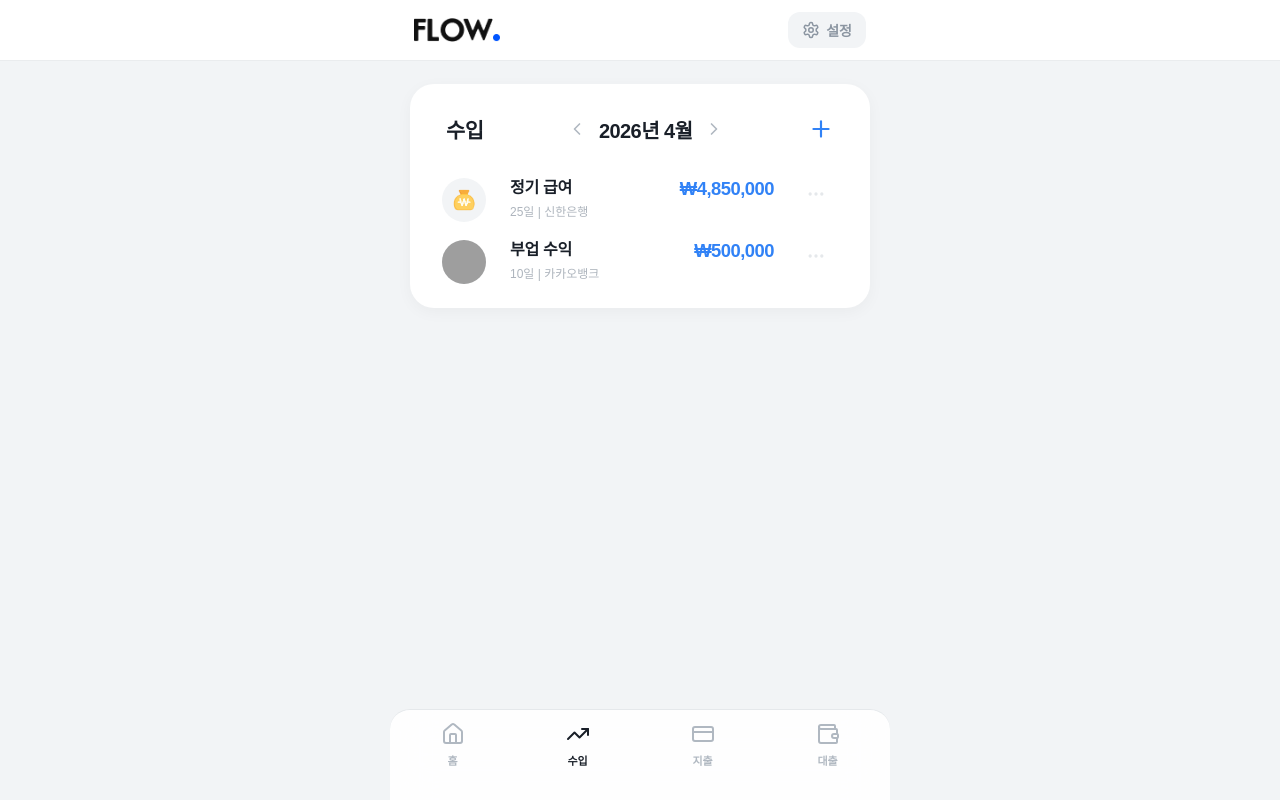
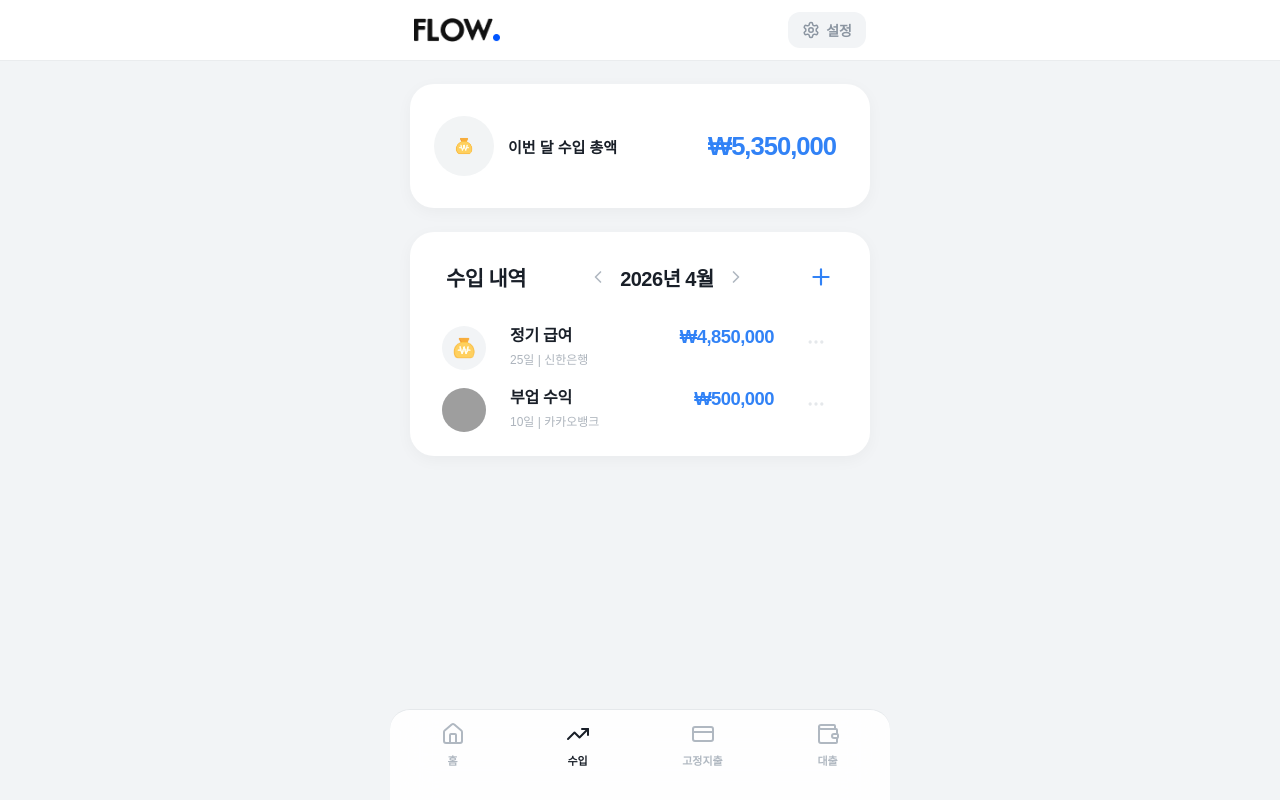
Before and after one commit to cathy-park/flow, a React (Vite) app: page / in a window 1280 px wide. Both pictures are taken after a click on the button "수입". Built offline with nearby package versions, Linux system fonts and the light colour scheme; grey boxes are pictures that could not be loaded; a web font is replaced by a local one.

Commit message:
UI: Fine-tune home summary card padding for symmetry and finalize detail tab refinements

```diff
--- a/index.html
+++ b/index.html
@@ -7,6 +7,22 @@
     <title>Flow</title>
     <link rel="manifest" href="/manifest.json" />
     <meta name="theme-color" content="#ffffff" />
+    <script>
+      // Aggressive cache busting script for PWA migration
+      const CURRENT_VERSION = 'v3';
+      if (localStorage.getItem('app_version') !== CURRENT_VERSION) {
+        if ('serviceWorker' in navigator) {
+          navigator.serviceWorker.getRegistrations().then(registrations => {
+            for (let registration of registrations) { registration.unregister(); }
+            localStorage.setItem('app_version', CURRENT_VERSION);
+            window.location.reload(true);
+          });
+        } else {
+          localStorage.setItem('app_version', CURRENT_VERSION);
+          window.location.reload(true);
+        }
+      }
+    </script>
     <link rel="apple-touch-icon" href="/assets/icon-192.png" />
     <link rel="preconnect" href="https://fonts.googleapis.com">
     <link rel="preconnect" href="https://fonts.gstatic.com" crossorigin>
--- a/src/App.jsx
+++ b/src/App.jsx
@@ -124,7 +124,7 @@ function ActionMenu({ onEdit, onDelete, onClose }) {
 function HomeView({ viewDate, totals, yearlyTotals, navigateMonth, navigateYear, onNavigate, onCopy }) {
   return (
     <div className="home-view">
-      <div className="toss-card" style={{ paddingBottom: '16px' }}>
+      <div className="toss-card" style={{ marginBottom: '30px' }}>
         <div className="home-card-header">
           <DateNavigator
             year={viewDate.year}
@@ -135,7 +135,7 @@ function HomeView({ viewDate, totals, yearlyTotals, navigateMonth, navigateYear,
           <button className="btn-clone-text" onClick={onCopy}>이전 달 가져오기</button>
         </div>
         <HomeSummaryRow icon={ASSETS.ICON_INCOME} label="이번 달 총 수입" amount={totals.income} color="var(--toss-blue)" onClick={() => onNavigate('incomes')} />
-        <HomeSummaryRow icon={ASSETS.ICON_EXPENSE} label="이번 달 총 지출" amount={totals.expense} color="var(--toss-text-main)" onClick={() => onNavigate('expenses')} />
+        <HomeSummaryRow icon={ASSETS.ICON_EXPENSE} label="이번 달 총 고정지출" amount={totals.expense} color="var(--toss-text-main)" onClick={() => onNavigate('expenses')} />
         <HomeSummaryRow icon={ASSETS.ICON_LOAN} label="이번 달 대출 납입" amount={totals.loanMonthly} color="var(--toss-orange)" subText={`전체 잔액 ₩${formatCurrency(totals.loanBalance)}`} onClick={() => onNavigate('loans')} />
       </div>
 
@@ -151,18 +151,34 @@ function HomeView({ viewDate, totals, yearlyTotals, navigateMonth, navigateYear,
   );
 }
 
-function DetailTab({ title, items, viewDate, navigateMonth, onAdd, onEdit, onDelete, activeMenuId, setActiveMenuId, isLoan }) {
+function DetailTab({ title, total, items, viewDate, navigateMonth, onAdd, onEdit, onDelete, activeMenuId, setActiveMenuId, isLoan }) {
   const filteredItems = useMemo(() => items.filter(i => (!i.year || !i.month) || (i.year === viewDate.year && i.month === viewDate.month)), [items, viewDate]);
 
+  const summaryIcon = title === '수입' ? '/assets/income_bag.png' : (title === '고정지출' ? '/assets/wallet_wings.png' : '/assets/money_stack.png');
+  const summaryColor = title === '수입' ? 'var(--toss-blue)' : (title === '고정지출' ? 'var(--toss-text-main)' : 'var(--toss-orange)');
+
   return (
-    <div className="toss-card detail-card">
-      <div className="card-header-v2">
-        <div className="card-title">{title}</div>
-        <DateNavigator className="card-date-nav" year={viewDate.year} month={viewDate.month} onPrev={() => navigateMonth(-1)} onNext={() => navigateMonth(1)} />
-        <button className="btn-add-icon" onClick={onAdd}><Plus size={26} /></button>
+    <>
+      <div className="toss-card summary-card-v2">
+        <div className="detail-total-section">
+          <div className="total-left">
+            <div className="summary-icon-wrapper">
+              <img src={summaryIcon} alt="" className="summary-card-icon" />
+            </div>
+            <span className="detail-total-label">이번 달 {title} 총액</span>
+          </div>
+          <span className="detail-total-amount" style={{ color: summaryColor }}>₩{formatCurrency(total)}</span>
+        </div>
       </div>
 
-      <div className="item-list">
+      <div className="toss-card detail-card">
+        <div className="card-header-v2">
+          <div className="card-title">{title} 내역</div>
+          <DateNavigator className="card-date-nav" year={viewDate.year} month={viewDate.month} onPrev={() => navigateMonth(-1)} onNext={() => navigateMonth(1)} />
+          <button className="btn-add-icon" onClick={onAdd}><Plus size={26} /></button>
+        </div>
+
+        <div className="item-list">
         {filteredItems.map(item => (
           <div key={item.id} className="item-row" style={{ alignItems: 'flex-start' }}>
             <div className="logo-box" style={{ marginTop: '4px' }}>
@@ -203,6 +219,7 @@ function DetailTab({ title, items, viewDate, navigateMonth, onAdd, onEdit, onDel
         ))}
       </div>
     </div>
+    </>
   );
 }
 
@@ -390,15 +407,15 @@ export default function App() {
       <div className="app-container">
         <main style={{ paddingBottom: '40px' }}>
           {activeTab === 'home' && <HomeView viewDate={viewDate} totals={totals} yearlyTotals={yearlyTotals} navigateMonth={navigateMonth} navigateYear={e => setViewDate({...viewDate, year: viewDate.year + e})} onNavigate={setActiveTab} onCopy={manualCopyPrevious} />}
-          {activeTab === 'incomes' && <DetailTab title="수입" items={data.incomes} viewDate={viewDate} navigateMonth={navigateMonth} onAdd={() => setModal({ type: 'add', sector: 'incomes', item: { amount: 0, day: 1 } })} onEdit={i => setModal({ type: 'edit', sector: 'incomes', item: i })} onDelete={i => setModal({ type: 'delete_confirm', sector: 'incomes', item: i })} activeMenuId={activeMenuId} setActiveMenuId={setActiveMenuId} />}
-          {activeTab === 'expenses' && <DetailTab title="지출" items={data.expenses} viewDate={viewDate} navigateMonth={navigateMonth} onAdd={() => setModal({ type: 'add', sector: 'expenses', item: { amount: 0, day: 1 } })} onEdit={i => setModal({ type: 'edit', sector: 'expenses', item: i })} onDelete={i => setModal({ type: 'delete_confirm', sector: 'expenses', item: i })} activeMenuId={activeMenuId} setActiveMenuId={setActiveMenuId} />}
-          {activeTab === 'loans' && <DetailTab title="대출" items={data.loans} isLoan viewDate={viewDate} navigateMonth={navigateMonth} onAdd={() => setModal({ type: 'add', sector: 'loans', item: { principal: 0, rate: 0, term: 12, repaymentMethod: REPAYMENT.EQUAL } })} onEdit={i => setModal({ type: 'edit', sector: 'loans', item: i })} onDelete={i => setModal({ type: 'delete_confirm', sector: 'loans', item: i })} activeMenuId={activeMenuId} setActiveMenuId={setActiveMenuId} />}
+          {activeTab === 'incomes' && <DetailTab title="수입" total={totals.income} items={data.incomes} viewDate={viewDate} navigateMonth={navigateMonth} onAdd={() => setModal({ type: 'add', sector: 'incomes', item: { amount: 0, day: 1 } })} onEdit={i => setModal({ type: 'edit', sector: 'incomes', item: i })} onDelete={i => setModal({ type: 'delete_confirm', sector: 'incomes', item: i })} activeMenuId={activeMenuId} setActiveMenuId={setActiveMenuId} />}
+          {activeTab === 'expenses' && <DetailTab title="고정지출" total={totals.expense} items={data.expenses} viewDate={viewDate} navigateMonth={navigateMonth} onAdd={() => setModal({ type: 'add', sector: 'expenses', item: { amount: 0, day: 1 } })} onEdit={i => setModal({ type: 'edit', sector: 'expenses', item: i })} onDelete={i => setModal({ type: 'delete_confirm', sector: 'expenses', item: i })} activeMenuId={activeMenuId} setActiveMenuId={setActiveMenuId} />}
+          {activeTab === 'loans' && <DetailTab title="대출" total={totals.loanMonthly} items={data.loans} isLoan viewDate={viewDate} navigateMonth={navigateMonth} onAdd={() => setModal({ type: 'add', sector: 'loans', item: { principal: 0, rate: 0, term: 12, repaymentMethod: REPAYMENT.EQUAL } })} onEdit={i => setModal({ type: 'edit', sector: 'loans', item: i })} onDelete={i => setModal({ type: 'delete_confirm', sector: 'loans', item: i })} activeMenuId={activeMenuId} setActiveMenuId={setActiveMenuId} />}
         </main>
       </div>
       <nav className="bottom-nav">
         <NavItem label="홈" Icon={Home} active={activeTab === 'home'} onClick={() => setActiveTab('home')} />
         <NavItem label="수입" Icon={TrendingUp} active={activeTab === 'incomes'} onClick={() => setActiveTab('incomes')} />
-        <NavItem label="지출" Icon={CreditCard} active={activeTab === 'expenses'} onClick={() => setActiveTab('expenses')} />
+        <NavItem label="고정지출" Icon={CreditCard} active={activeTab === 'expenses'} onClick={() => setActiveTab('expenses')} />
         <NavItem label="대출" Icon={Wallet} active={activeTab === 'loans'} onClick={() => setActiveTab('loans')} />
       </nav>
       <AnimatePresence>
--- a/src/index.css
+++ b/src/index.css
@@ -80,7 +80,7 @@ body { background-color: var(--toss-bg); color: var(--toss-text-main); overflow-
 /* --- CARDS & ROWS --- */
 .toss-card {
   background: var(--toss-white); border-radius: var(--card-radius); box-shadow: var(--toss-shadow);
-  margin-bottom: 20px; overflow: visible; padding: 36px 20px 24px 20px;
+  margin-bottom: 20px; overflow: visible; padding: 32px 20px;
   display: flex; flex-direction: column; gap: 14px;
 }
 
@@ -122,6 +122,22 @@ body { background-color: var(--toss-bg); color: var(--toss-text-main); overflow-
 .btn-add-icon:active { transform: scale(0.9); }
 
 .item-list { padding: 0 0.75rem; display: flex; flex-direction: column; gap: 14px; }
+
+.detail-total-section {
+  display: flex; justify-content: space-between; align-items: center; gap: 12px;
+}
+.summary-card-v2 { padding: 32px 24px; margin-bottom: 24px; }
+.total-left { display: flex; align-items: center; gap: 14px; }
+.summary-icon-wrapper {
+  width: 60px; height: 60px;
+  background-color: #F2F4F5;
+  border-radius: 50%;
+  display: flex; justify-content: center; align-items: center;
+}
+.summary-card-icon { width: 34px; height: 34px; object-fit: contain; }
+.detail-total-label { font-size: 15px; font-weight: 600; color: var(--toss-text-main); }
+.detail-total-amount { font-size: 1.6rem; font-weight: 900; color: var(--toss-text-main); letter-spacing: -1px; margin-right: 10px; }
+
 .item-row {
   display: grid; grid-template-columns: 48px 1fr auto 44px;
   align-items: center; gap: 20px; padding: 0; border-radius: 20px;
```
Also changed, not shown: public/sw.js (+14 -3 lines).
